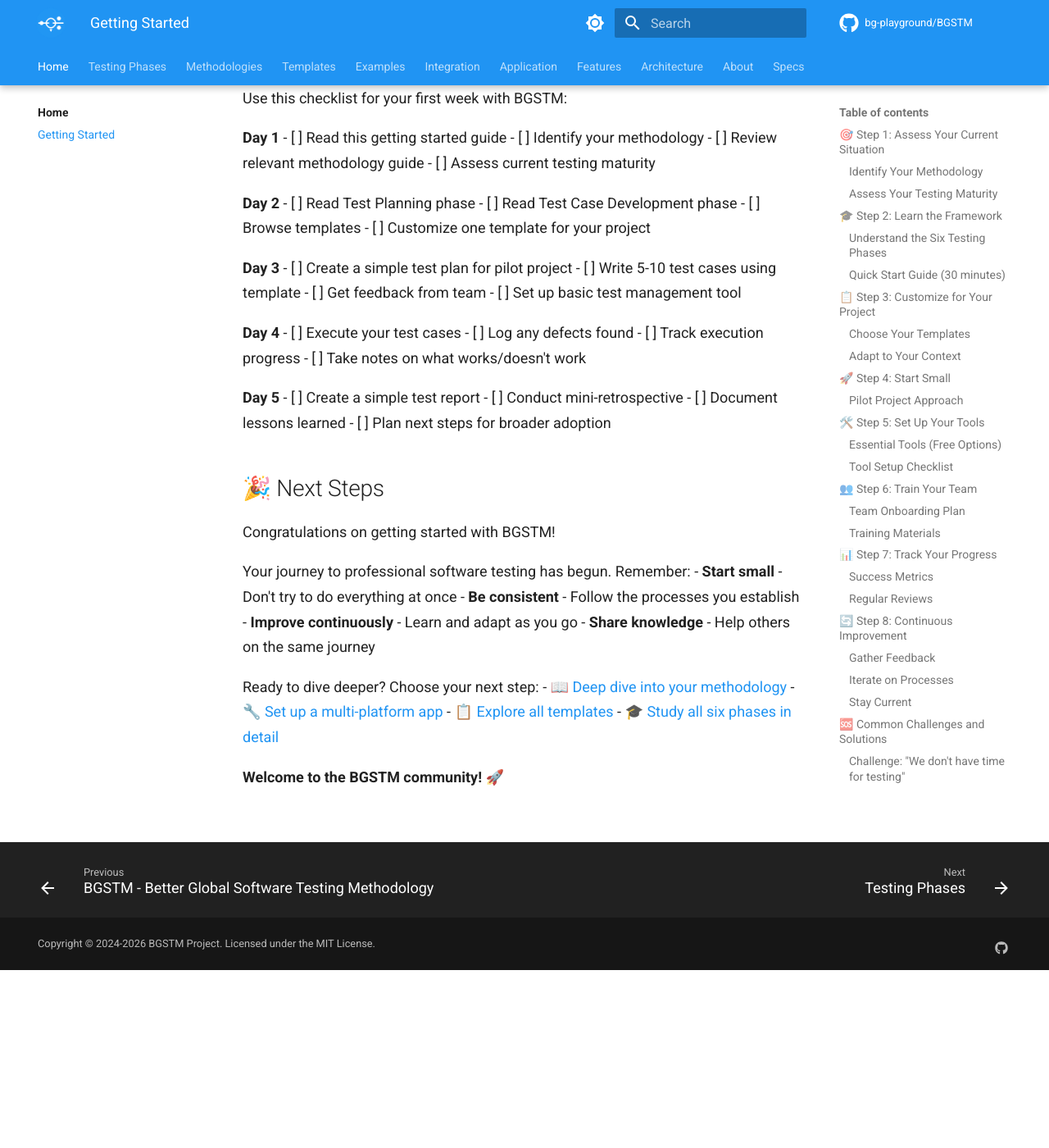
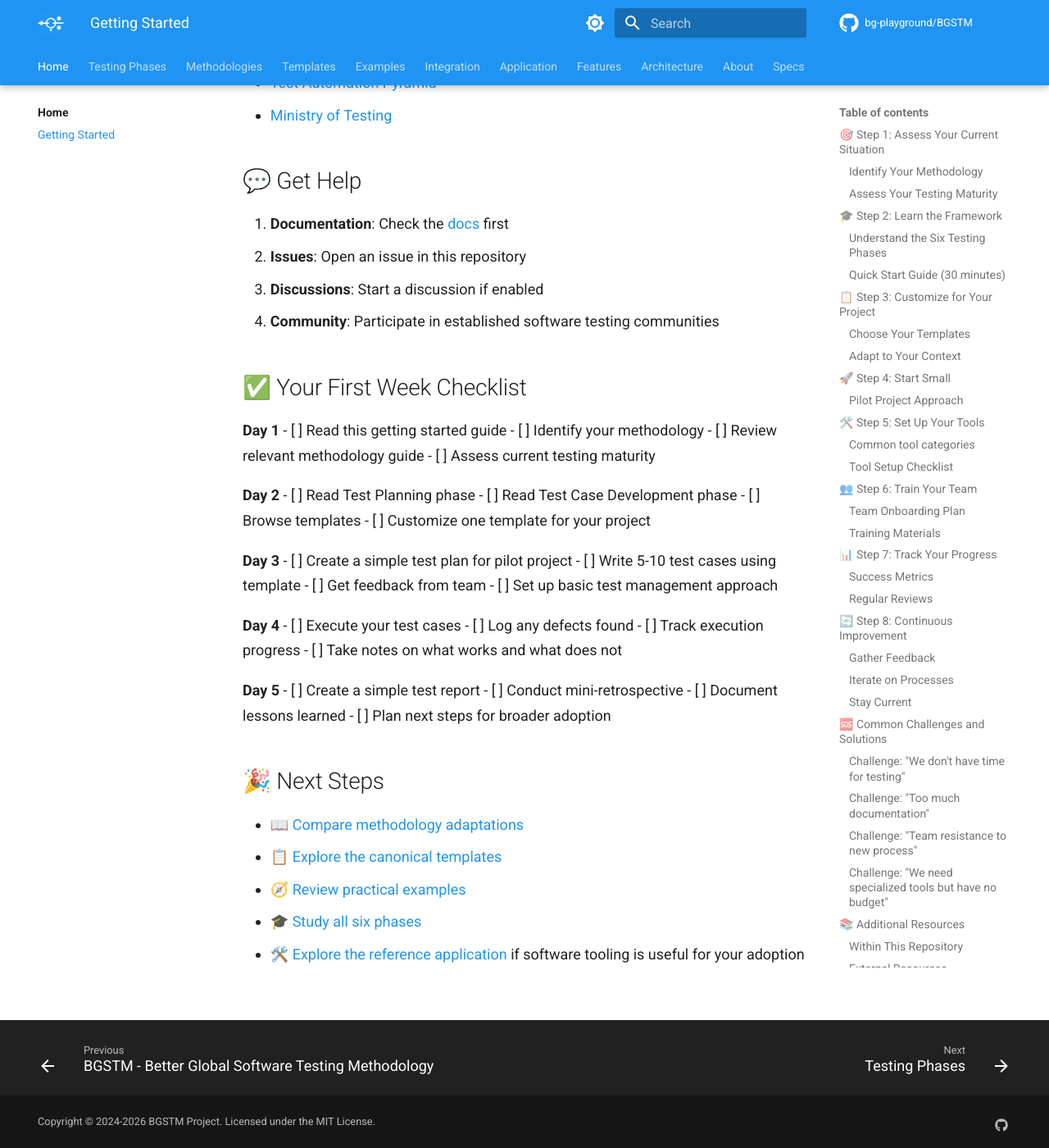
Before and after one commit to bg-playground/BGSTM, an MkDocs documentation site: the page built from docs/GETTING-STARTED.md, in a window 1280 px wide and 1400 px high, scrolled down 8254 px. Shown: the whole window at 82% size. Built offline with MkDocs 1.6.1 and Material for MkDocs 9.7.7, drawn with Linux system fonts in a browser that asks for light colours; comment, search, counter and statistics services are not loaded; before the commit the page ends 9437 px from its top, so only the background shows below that; some of the changed text lies outside the part shown.

Commit message:
docs: align getting started guide with canonical paths

```diff
--- a/docs/GETTING-STARTED.md
+++ b/docs/GETTING-STARTED.md
@@ -1,6 +1,10 @@
 # Getting Started with BGSTM
 
-Welcome to BGSTM! This guide will help you get started with implementing professional software testing practices in your projects.
+BGSTM (Better Global Software Testing Methodology) provides a structured six-phase testing lifecycle that can be adapted to Agile, Scrum, Waterfall, and hybrid delivery models.
+
+> **BGSTM has exactly six core phases.** Specialized applications such as ETL semantic validation use the same six-phase lifecycle rather than extending it.
+
+This guide focuses on adopting the methodology. The FastAPI/React software in this repository is an optional reference implementation, not a prerequisite for using BGSTM.
 
 ## 🎯 Step 1: Assess Your Current Situation
 
@@ -41,7 +45,7 @@
 - Mature testing processes
 - High automation coverage
 - Metrics-driven decisions
-- → Explore: [Multi-Platform App Development](integration/multi-platform-guide.md)
+- → Strengthen measurement, traceability, release readiness, and continuous improvement; optionally explore the [reference application guide](integration/multi-platform-guide.md)
 
 ## 🎓 Step 2: Learn the Framework
 
@@ -86,7 +90,7 @@
 2. [Test Planning Overview](phases/01-test-planning.md#overview) - 5 minutes
 3. [Test Case Structure](phases/02-test-case-development.md#test-case-structure) - 5 minutes
 4. [Test Execution Overview](phases/04-test-execution.md#overview) - 5 minutes
-5. Browse [Templates](templates/README.md) - 5 minutes
+5. Browse [Templates](test-templates/README.md) - 5 minutes
 
 ## 📋 Step 3: Customize for Your Project
 
@@ -94,16 +98,16 @@
 Based on your methodology, select and customize appropriate templates:
 
 **For Agile/Scrum Projects:**
-- ✅ [Test Case Template](templates/test-case-template.md) (simplified)
-- ✅ [Defect Report Template](templates/defect-report-template.md)
-- ✅ [Test Execution Report Template](templates/test-execution-report-template.md) (lightweight version)
-- Optional: [Test Plan Template](templates/test-plan-template.md) (high-level only)
+- ✅ [Test Case Template](test-templates/test-case-template.md) (simplified)
+- ✅ [Defect Report Template](test-templates/defect-report-template.md)
+- ✅ [Test Execution Report Template](test-templates/test-execution-report-template.md) (lightweight version)
+- Optional: [Test Plan Template](test-templates/test-plan-template.md) (high-level only)
 
 **For Waterfall Projects:**
-- ✅ [Test Plan Template](templates/test-plan-template.md) (complete)
-- ✅ [Test Case Template](templates/test-case-template.md) (detailed)
-- ✅ [Defect Report Template](templates/defect-report-template.md)
-- ✅ [Test Execution Report Template](templates/test-execution-report-template.md) (full version)
+- ✅ [Test Plan Template](test-templates/test-plan-template.md) (complete)
+- ✅ [Test Case Template](test-templates/test-case-template.md) (detailed)
+- ✅ [Defect Report Template](test-templates/defect-report-template.md)
+- ✅ [Test Execution Report Template](test-templates/test-execution-report-template.md) (full version)
 
 ### Adapt to Your Context
 1. **Review** each template
@@ -143,35 +147,31 @@
 
 ## 🛠️ Step 5: Set Up Your Tools
 
-### Essential Tools (Free Options)
+BGSTM does not require a specific toolchain. Use the tools that fit your team's scale, risk, and existing environment.
+
+### Common tool categories
 
 **Test Case Management**
-- Option 1: Spreadsheets (Excel, Google Sheets) - Free
-- Option 2: TestRail - Trial available
-- Option 3: Zephyr for Jira - Free tier available
+- Spreadsheets for lightweight adoption
+- Dedicated test-management platforms where scale or governance requires them
+- The BGSTM reference application for teams evaluating repository-native traceability workflows
 
 **Defect Tracking**
-- Option 1: Jira - Free for small teams
-- Option 2: GitHub Issues - Free
-- Option 3: Bugzilla - Open source
+- GitHub Issues, Jira, Azure DevOps, Bugzilla, or an equivalent system
 
 **Test Automation**
-- Option 1: Selenium - Open source
-- Option 2: Cypress - Open source
-- Option 3: Playwright - Open source
+- Playwright, Selenium, Cypress, API-level frameworks, performance tools, and domain-specific automation as appropriate
 
 **Collaboration**
-- Option 1: Slack - Free tier
-- Option 2: Microsoft Teams - Free with Microsoft account
-- Option 3: Discord - Free
+- Your existing team communication and documentation platforms
 
 ### Tool Setup Checklist
-- [ ] Choose test management tool
+- [ ] Choose test management approach
 - [ ] Set up defect tracking
 - [ ] Configure access for team
 - [ ] Create project structure
-- [ ] Import templates
-- [ ] Set up integrations (if applicable)
+- [ ] Import or adapt BGSTM templates
+- [ ] Set up integrations where they add value
 
 ## 👥 Step 6: Train Your Team
 
@@ -269,37 +269,36 @@
 
 ### Challenge: "We need specialized tools but have no budget"
 **Solution**:
-- Start with free tools (spreadsheets, GitHub)
-- Use free tiers of commercial tools
-- Consider open-source alternatives
-- Build ROI case for tool investment
+- Start with tools already available to your team
+- Use open-source or free-tier options where appropriate
+- Introduce dedicated tooling only when the workflow justifies it
+- Build the ROI case before adding operational complexity
 
 ## 📚 Additional Resources
 
 ### Within This Repository
 - [Complete Documentation](README.md)
-- [Testing Phases](phases/01-test-planning.md)
-- [Methodology Guides](methodologies/agile.md)
-- [Templates](templates/README.md)
+- [Testing Phases](phases/index.md)
+- [Methodology Guides](methodologies/comparison.md)
+- [Canonical Templates](test-templates/README.md)
+- [Worked Examples](examples/README.md)
+- [ETL Semantic Validation Applied Example](examples/etl-semantic-validation-example.md)
 - [Multi-Platform App Guide](integration/multi-platform-guide.md)
 
 ### External Resources
 - [ISTQB Certification](https://www.istqb.org/)
-- [Agile Testing by Lisa Crispin](https://agiletester.ca/)
+- [Agile Testing](https://agiletester.ca/)
 - [Test Automation Pyramid](https://martinfowler.com/articles/practical-test-pyramid.html)
 - [Ministry of Testing](https://www.ministryoftesting.com/)
 
 ## 💬 Get Help
 
-### Support Options
 1. **Documentation**: Check the [docs](README.md) first
 2. **Issues**: Open an issue in this repository
-3. **Discussions**: Start a discussion for questions
-4. **Community**: Join testing communities
+3. **Discussions**: Start a discussion if enabled
+4. **Community**: Participate in established software testing communities
 
 ## ✅ Your First Week Checklist
-
-Use this checklist for your first week with BGSTM:
 
 **Day 1**
 - [ ] Read this getting started guide
@@ -317,13 +316,13 @@
 - [ ] Create a simple test plan for pilot project
 - [ ] Write 5-10 test cases using template
 - [ ] Get feedback from team
-- [ ] Set up basic test management tool
+- [ ] Set up basic test management approach
 
 **Day 4**
 - [ ] Execute your test cases
 - [ ] Log any defects found
 - [ ] Track execution progress
-- [ ] Take notes on what works/doesn't work
+- [ ] Take notes on what works and what does not
 
 **Day 5**
 - [ ] Create a simple test report
@@ -333,18 +332,8 @@
 
 ## 🎉 Next Steps
 
-Congratulations on getting started with BGSTM!
-
-Your journey to professional software testing has begun. Remember:
-- **Start small** - Don't try to do everything at once
-- **Be consistent** - Follow the processes you establish
-- **Improve continuously** - Learn and adapt as you go
-- **Share knowledge** - Help others on the same journey
-
-Ready to dive deeper? Choose your next step:
-- 📖 [Deep dive into your methodology](methodologies/comparison.md)
-- 🔧 [Set up a multi-platform app](integration/multi-platform-guide.md)
-- 📋 [Explore all templates](templates/README.md)
-- 🎓 [Study all six phases in detail](phases/01-test-planning.md)
-
-**Welcome to the BGSTM community!** 🚀
+- 📖 [Compare methodology adaptations](methodologies/comparison.md)
+- 📋 [Explore the canonical templates](test-templates/README.md)
+- 🧭 [Review practical examples](examples/README.md)
+- 🎓 [Study all six phases](phases/index.md)
+- 🛠️ [Explore the reference application](integration/multi-platform-guide.md) if software tooling is useful for your adoption
```
Also changed, not shown: other parts of docs/GETTING-STARTED.md (+4 -4 lines).
